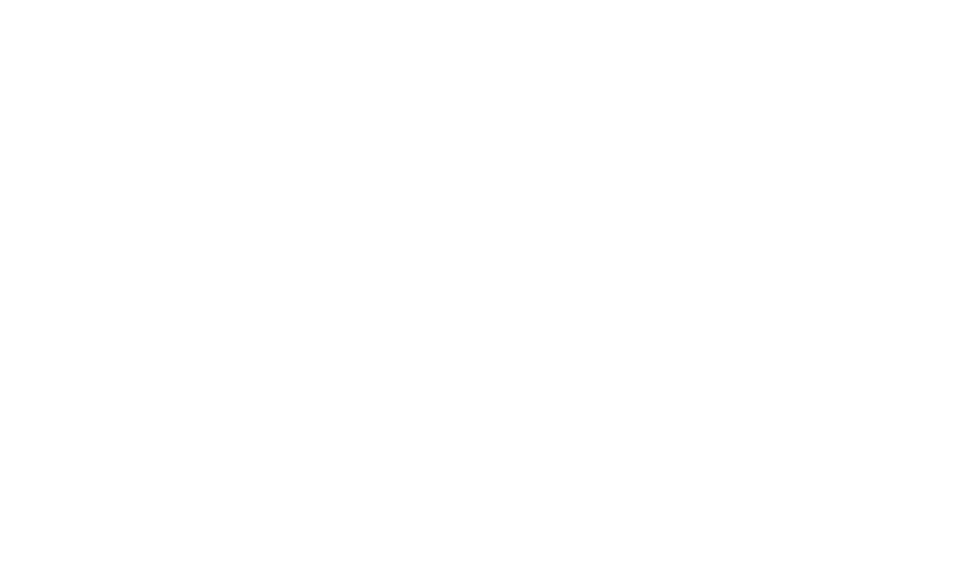
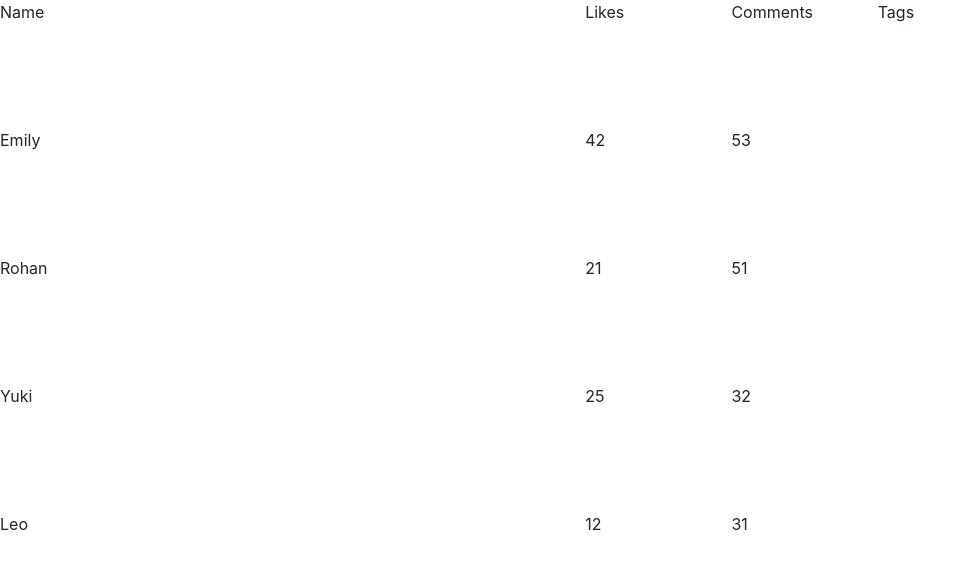
Before and after one commit to rohanpahwa27/hatch-frontend, a React (Create React App) app: page /Home in a window 1280 px wide. Shown: the top 568 px of the page, without its empty margins (0-977 px from the left). Built offline with nearby package versions, Linux system fonts and the light colour scheme; the HTML template or start-up script is replaced by a standard one.

Commit message:
Created plain scrollable table that pulls data from applicant data array, works with CSS grid

```diff
--- a/src/App.js
+++ b/src/App.js
@@ -5,6 +5,7 @@
 import Login from "./components/Login/Login";
 import Datatable from "./components/Datatable/Datatable";
 import Start from "./components/Start/Start.js";
+import Home from "./components/Home/Home.js";
 
 function App() {
   return (
@@ -13,6 +14,7 @@
       <Route path="/Signup" component={Signup} />
       <Route path="/Login" component={Login} />
       <Route path="/Overview" component={Datatable} />
+      <Route path="/Home" component={Home} />
     </Router>
   );
 }
--- /dev/null
+++ b/src/components/Home/ApplicantData.js
@@ -0,0 +1,29 @@
+const applicants = [
+    {firstName: "Emily",
+    lastName: "Readey",
+    likes: 42,
+    comments: 53,
+    tags: []},
+    {firstName: "Rohan",
+    lastName: "Pahwa",
+    likes: 21,
+    comments: 51,
+    tags: []},
+    {firstName: "Yuki",
+    lastName: "Peters",
+    likes: 25,
+    comments: 32,
+    tags: []},
+    {firstName: "Leo",
+    lastName: "Au-Yeung",
+    likes: 12,
+    comments: 31,
+    tags: []},
+    {firstName: "Eunia",
+    lastName: "Lee",
+    likes: 14,
+    comments: 29,
+    tags: []},
+]
+
+export default applicants
--- /dev/null
+++ b/src/components/Home/Home.css
@@ -0,0 +1,34 @@
+#table-grid-container {
+    display: grid;
+    grid-template-rows: repeat(20%, 1fr);
+    grid-auto-rows: 20%;
+    grid-template-columns: 4fr 1fr 1fr 1fr;
+    overflow-x: scroll;
+    overflow-y: scroll;
+    height: 80vh;
+    width: 80vw;
+}
+
+#name-grid-item {
+    grid-row: 1 / span 1;
+    grid-column: 1 / span 1;
+}
+
+#likes-grid-item {
+    grid-row: 1 / span 1;
+    grid-column: 2 / span 1;
+}
+
+#comments-grid-item {
+    grid-row: 1 / span 1;
+    grid-column: 3 / span 1;
+}
+
+#tags-grid-item {
+    grid-row: 1 / span 1;
+    grid-column: 4 / span 1;
+}
+
+/* #name-header-text {
+    margin-left: 10px;
+} */
--- /dev/null
+++ b/src/components/Home/Home.js
@@ -0,0 +1,67 @@
+import React, { Component } from "react";
+import "./Home.css"
+import applicantData from "./ApplicantData.js"
+
+class Home extends Component {
+    render() {
+        let tableData = []
+
+        /* For each applicant, make a div for their name, their # of likes,
+        their # of comments, and their tags and add these divs to the array tableData.
+        This data will be displayed in the return
+        */
+        for (let i = 0; i < applicantData.length; i++) {
+            const nameDiv = (
+                <div>
+                    {applicantData[i].firstName}
+                </div>
+            )
+
+            const likesDiv = (
+                <div>
+                    {applicantData[i].likes}
+                </div>
+            )
+
+            const commentsDiv = (
+                <div>
+                    {applicantData[i].comments}
+                </div>
+            )
+            const tagsDiv = (
+                <div>
+                    {applicantData[i].tags}
+                </div>
+            )
+
+            tableData.push(nameDiv)
+            tableData.push(likesDiv)
+            tableData.push(commentsDiv)
+            tableData.push(tagsDiv)
+        }
+
+        return (
+            <div id="table-grid-container">
+                <div id="name-grid-item">
+                    <p id="name-header-text">Name</p>
+                </div>
+                <div id="likes-grid-item">
+                    <p>Likes</p>
+                </div>
+                <div id="comments-grid-item">
+                    <p>Comments</p>
+                </div>
+                <div id="tags-grid-item">
+                    <p>Tags</p>
+                </div>
+
+                {tableData}
+                {tableData}
+                {tableData}
+                {tableData}
+            </div>
+        )
+    }
+}
+
+export default Home
```
